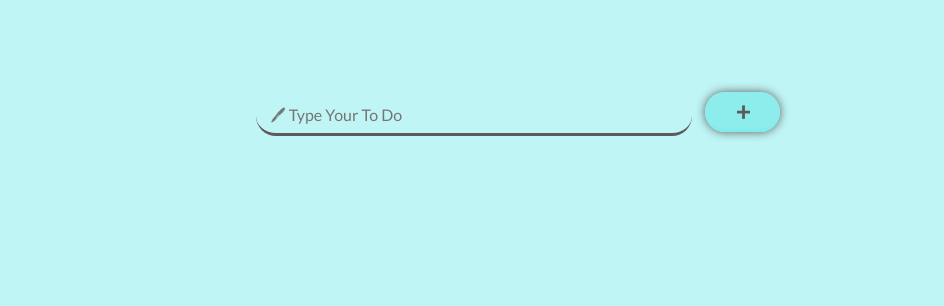
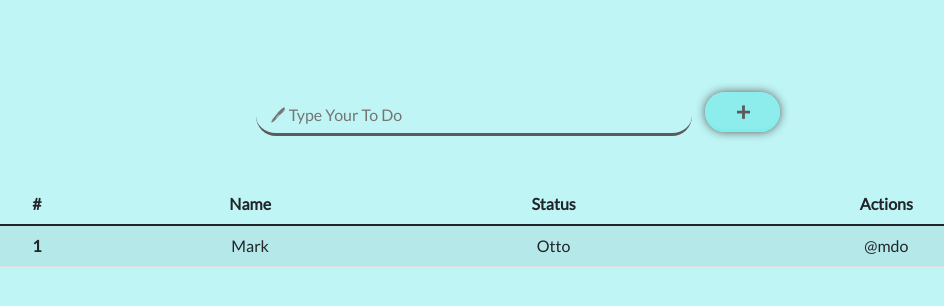
Before and after one commit to eliyas700/To-Do-List, a plain HTML site: page index.html in a window 1280 px wide. Shown: the part 344-650 px from the top of the page, without its empty margins (122-1066 px from the left). Drawn offline with nearby package versions, Linux system fonts and the light colour scheme.

Commit message:
Table Added

```diff
--- a/index.html
+++ b/index.html
@@ -30,6 +30,27 @@
             <input class="input-field " type="text" placeholder="&#128394 Type Your To Do">
             <button class="add-button">+</button>
          </section>
+         <section class="my-5">
+            <table class="table table-striped mt-3 text-center">
+                <thead>
+                  <tr>
+                    <th scope="col">#</th>
+                    <th scope="col">Name</th>
+                    <th scope="col">Status</th>
+                    <th scope="col">Actions</th>
+                  </tr>
+                </thead>
+                <tbody>
+                  <tr>
+                    <th scope="row">1</th>
+                    <td>Mark</td>
+                    <td>Otto</td>
+                    <td>@mdo</td>
+                  </tr>
+
+                </tbody>
+              </table>
+         </section>
      </main>
  </header>
 
```
